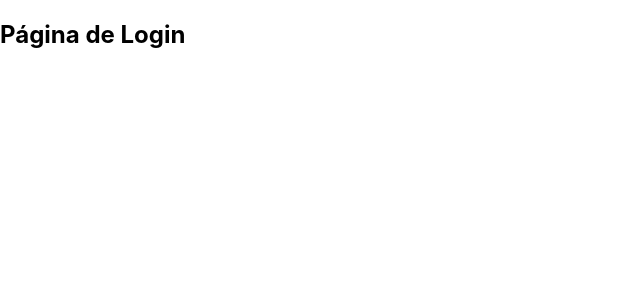
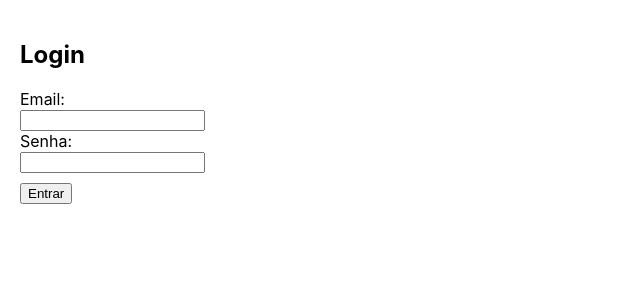
Before and after one commit to Graciliano-Barroso/frontend-tarefas, a React (Create React App) app: page / in a window 1280 px wide. Shown: the top 300 px of the page, without its empty margins (0-640 px from the left). Built offline with nearby package versions, Linux system fonts and the light colour scheme.

Commit message:
Incluida a aula do dia 3 no projeto frontend tarefas

```diff
--- a/src/App.js
+++ b/src/App.js
@@ -10,6 +10,7 @@ function App() {
       <Routes>
         <Route path="/" element={<LoginPage />} />
         <Route path="/registro" element={<RegisterPage />} />
+        <Route path="/login" element={<LoginPage />} />
         <Route path="/tarefas" element={<TarefasPage />} />
         <Route path="/tarefas/nova" element={<NovaTarefaPage />} />
       </Routes>
--- a/src/pages/LoginPage.jsx
+++ b/src/pages/LoginPage.jsx
@@ -1,5 +1,68 @@
+"use client"
+import { useState } from "react";
+import axios from "axios";
+import { useNavigate } from "react-router-dom";
+
 function LoginPage() {
-  return <h2>Página de Login</h2>;
+  const [email, setEmail] = useState("");
+  const [senha, setSenha] = useState("");
+  const [mensagem, setMensagem] = useState("");
+  const navigate = useNavigate();
+
+  const handleLogin = async (e) => {
+    e.preventDefault();
+
+    try {
+      const resposta = await axios.post("http://localhost:3000/auth/login", {
+        email,
+        senha,
+      });
+
+      const token = resposta.data.access_token;
+      localStorage.setItem("token", token); // Salva o token no navegador
+
+      setMensagem("✅ Login realizado com sucesso!");
+      navigate("/tarefas"); // redireciona para a página de tarefas
+    } catch (erro) {
+      if (erro.response) {
+        setMensagem(`❌ Erro: ${erro.response.data.message}`);
+      } else {
+        setMensagem("❌ Erro ao conectar com o servidor");
+      }
+    }
+  };
+
+  return (
+    <div style={{ padding: "20px" }}>
+      <h2>Login</h2>
+
+      <form onSubmit={handleLogin}>
+        <div>
+          <label>Email:</label><br />
+          <input
+            type="email"
+            value={email}
+            onChange={(e) => setEmail(e.target.value)}
+            required
+          />
+        </div>
+
+        <div>
+          <label>Senha:</label><br />
+          <input
+            type="password"
+            value={senha}
+            onChange={(e) => setSenha(e.target.value)}
+            required
+          />
+        </div>
+
+        <button type="submit" style={{ marginTop: "10px" }}>Entrar</button>
+      </form>
+
+      {mensagem && <p style={{ marginTop: "10px", color: "green" }}>{mensagem}</p>}
+    </div>
+  );
 }
 
 export default LoginPage;
```
Also changed, not shown: 1 other file (tests, documents, lock files or other folders).
